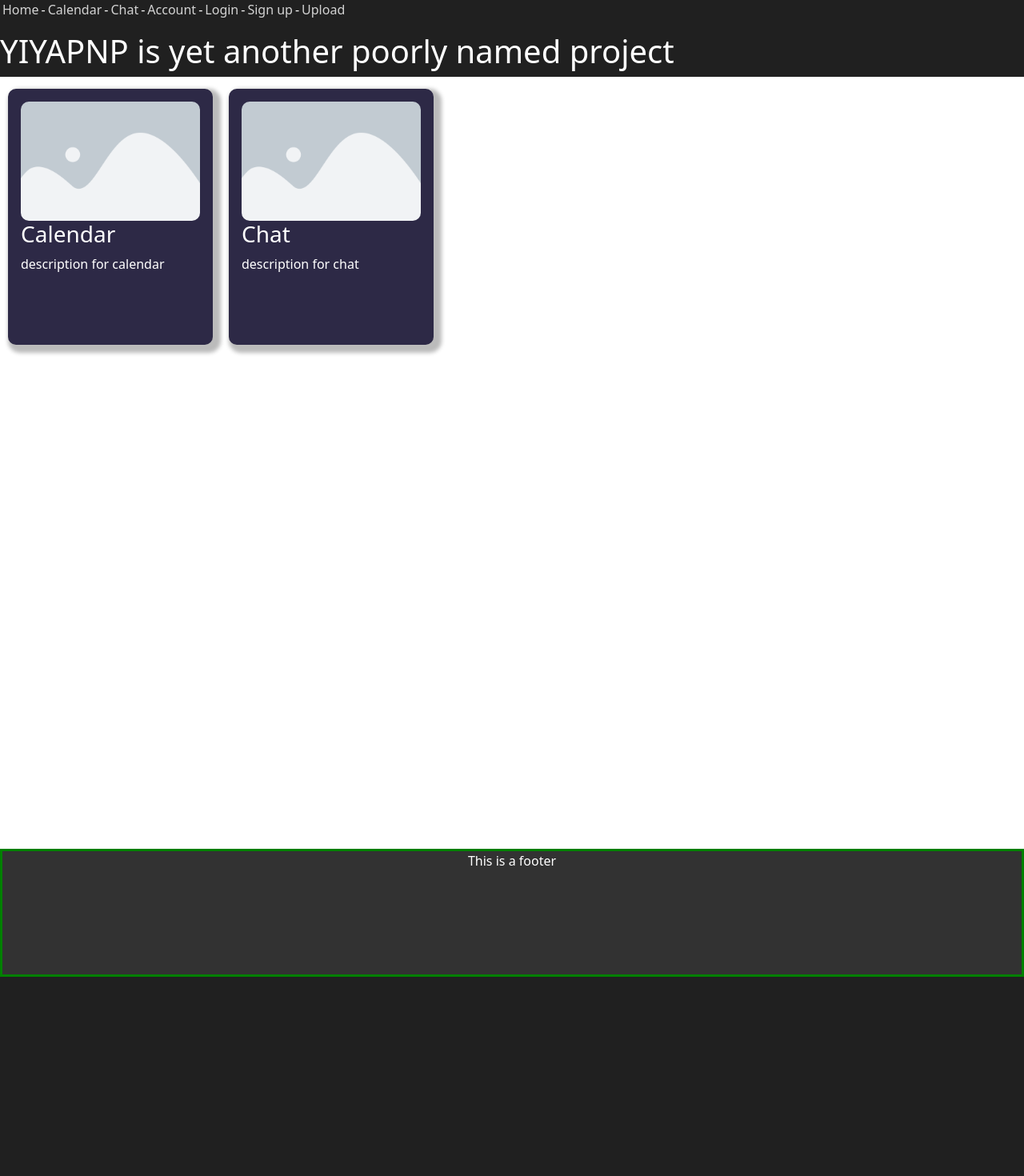
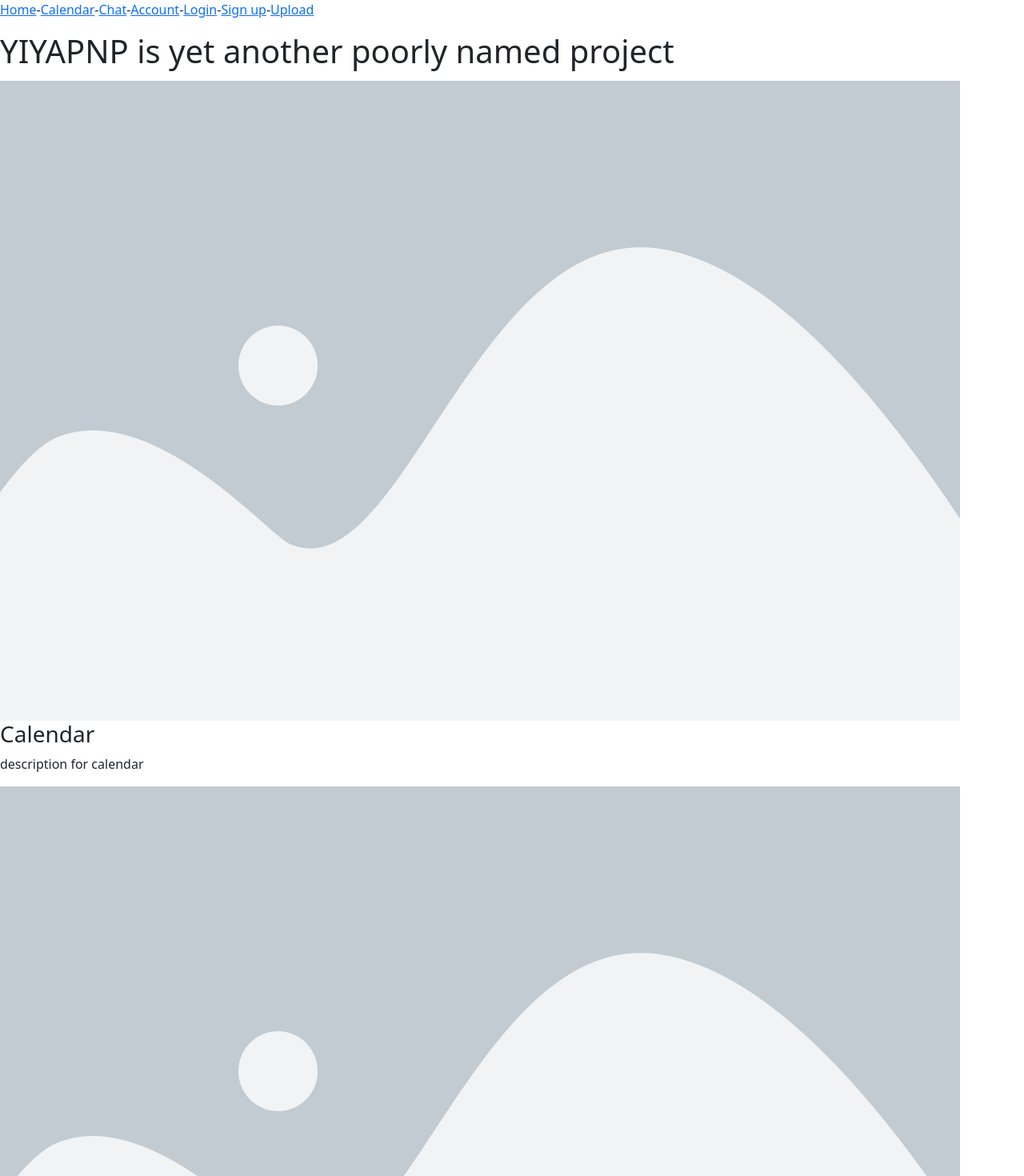
Before and after one commit to brontybuutveld/student, a React (Create React App) app: page /navpage in a window 1280 px wide. Shown: the top 1470 px of the page at 80% size. Before the commit the page ends 1221 px from the top, so only its background shows below. Built offline with nearby package versions, Linux system fonts and the light colour scheme.

Commit message:
Moved some code, added quill

```diff
--- a/package.json
+++ b/package.json
@@ -8,10 +8,12 @@
     "@testing-library/user-event": "^13.5.0",
     "bootstrap": "^5.3.3",
     "firebase": "^10.13.1",
+    "quill": "^2.0.2",
     "react": "^18.3.1",
+    "react-bootstrap": "^2.10.4",
     "react-calendar": "^5.0.0",
-    "react-bootstrap": "^2.10.4",
     "react-dom": "^18.3.1",
+    "react-quilljs": "^2.0.4",
     "react-router-dom": "^6.26.1",
     "react-scripts": "5.0.1",
     "web-vitals": "^2.1.4"
--- a/src/App.css
+++ b/src/App.css
@@ -1,91 +1,27 @@
-li {
-  display: inline-block;
-  margin-left: 3px;
+
+
+/* notes styling */
+.notes-grid {
+  display: grid;
+  grid-template-columns: repeat(auto-fill, minmax(200px, 1fr));
+  gap: 20px;
+  margin-top: 20px;
 }
 
-a:link, a:visited, a:active, a:hover {
-  color: lightgrey;
-  text-decoration: none;
-
+.note-card {
+  background-color: #ffff88;
+  padding: 20px;
+  border-radius: 8px;
+  box-shadow: 0 0 10px rgba(0, 0, 0, 0.1);
 }
 
-footer {
-  background-color: rgb(50, 50, 50);
-  color: white;
+.notes-input, .notes-textarea {
+  display: block;
   width: 100%;
-  height: 10rem;
-  text-align: center;
-  border: 3px solid green;
+  margin-bottom: 10px;
+  padding: 10px;
 }
 
-table, th, td {
-  border: 1px solid white;
+.notes-button {
+  margin-right: 10px;
 }
-
-body {
-  background-color: #202020;
-  color: white;
-  overflow-x: hidden;
-  min-height: 100vh;
-}
-
-.custom-card a {
-  color: black;
-}
-
-.underline-link {
-  text-decoration: underline !important;
-}
-
-.center-container {
-  justify-content: center;
-  align-items: center;
-  display: flex;
-  min-height: 90vh;
-  margin: 0 auto;
-}
-
-.avatar {
-  vertical-align: middle;
-  width: 80px;
-  height: 80px;
-  border-radius: 50%;
-  border-width: 5px;
-  border-color: gray;
-  border-style: outset;
-}
-
-/* style for user home page */
-.navpage-container {
-  background-color: white;
-  display: flexbox;
-  flex-wrap: wrap;
-  flex-direction: row;
-  justify-content: space-between;
-  width: 100%;
-  height: 60rem;
-}
-
-.navpage-item {
-  background-color: rgb(45, 41, 70);
-  color: white;
-  text-decoration: none;
-  padding: 1rem;
-  margin: 10px;
-  width: 16rem;
-  min-height: 20rem;
-  float:left;
-  border-radius: 10px;
-  box-shadow: 5px 5px 5px 5px rgb(187, 187, 187);
-}
-
-.navpage-item:hover {
-  cursor: pointer;
-  background-color: rgb(16, 15, 26);
-}
-
-.navpage-image {
-  width: 100%;
-  height: auto;
-  border-radius: 10px;
-}
--- a/src/App.js
+++ b/src/App.js
@@ -8,6 +8,7 @@ import SignUp from './pages/SignUp';
 import UserProfile from "./pages/UserProfile";
 import UserHome from "./pages/UserHome";
 import Upload from "./pages/Upload";
+import { StickyNote } from "./components/Theme_StickyNote/StickyNote";
 
 function App() {
     return (
@@ -24,8 +25,10 @@ function App() {
                     <Route path="/" element={<Home />} />
                     <Route path="/profile/:userid" element={<UserProfile />} />
                     <Route path="/upload" element={<Upload />} />
-                    {/** for testing */}
                     <Route path="/navpage" element={<UserHome />} />
+
+                     {/** route to sticky notes */}
+                     <Route path="/notes" element={<StickyNote />} />
                 </Routes>
             </BrowserRouter>
         </div>
--- a/src/components/Theme_StickyNote/StickyNote.js
+++ b/src/components/Theme_StickyNote/StickyNote.js
@@ -1,11 +1,43 @@
-import React, { useState } from "react";
+import React, { useState, useEffect } from "react";
+import Header from "../Header";
+import { useQuill } from 'react-quilljs';
 
-function NotesApp() {
+import 'quill/dist/quill.snow.css'; // Add css for snow theme
+
+export function StickyNote() {
   // State to store the notes
   const [notes, setNotes] = useState([]);
   const [title, setTitle] = useState("");
-  const [content, setContent] = useState("");
-  const [editIndex, setEditIndex] = useState(null); // For editing a note
+  const [content, setContent] = useState(""); // where sticky note content is held as html
+  const [editIndex, setEditIndex] = useState(null);
+  const { quill, quillRef } = useQuill();
+
+  useEffect(() => {
+    if (quill) {
+      // If text changes
+      quill.on('text-change', () => {
+        setContent(quill.root.innerHTML); // Capture content as HTML
+      });
+    }
+  }, [quill]);
+
+  // Function to edit a note
+  const handleEdit = (index) => {
+    const noteToEdit = notes[index];
+    setTitle(noteToEdit.title);
+    setContent(noteToEdit.content);
+    setEditIndex(index); // Save the index for updating the note
+
+    if (quill) {
+      quill.clipboard.dangerouslyPasteHTML(noteToEdit.content); // Load content into the editor
+    }
+  };
+
+  // Function to delete a note
+  const handleDelete = (index) => {
+    const updatedNotes = notes.filter((_, i) => i !== index);
+    setNotes(updatedNotes);
+  };
 
   // Function to handle creating or updating a note
   const handleSaveNote = () => {
@@ -19,27 +51,31 @@ function NotesApp() {
       // Creating a new note
       setNotes([...notes, { title, content }]);
     }
+
+    // Clear Create note editor
     setTitle("");
     setContent("");
+    if (quill) quill.setText('');
   };
 
   return (
+    <>
+      <Header />
       <div>
         <h1>Sticky Notes App</h1>
 
         {/* Form to create or edit a note */}
+        <p>{editIndex !== null ? "Update Your Note" : "Create a New Note"}</p>
         <input
+          className="notes-input"
           type="text"
           placeholder="Note Title"
           value={title}
           onChange={(e) => setTitle(e.target.value)}
         />
-      <textarea
-        placeholder="Note Content"
-        value={content}
-        onChange={(e) => setContent(e.target.value)}
-      />
-      <button onClick={handleSaveNote}>
+        <div ref={quillRef} style={{ height: "150px", marginBottom: "20px" }} />
+
+        <button className="btn btn-primary" onClick={handleSaveNote}>
           {editIndex !== null ? "Update Note" : "Create Note"}
         </button>
 
@@ -48,12 +84,23 @@ function NotesApp() {
           {notes.map((note, index) => (
             <div key={index} className="note-card">
               <h3>{note.title}</h3>
-            <p>{note.content}</p>
-            <button onClick={() => handleEdit(index)}>Edit</button>
-            <button onClick={() => handleDelete(index)}>Delete</button>
+              <div dangerouslySetInnerHTML={{ __html: note.content }} />
+              <button
+                className="btn btn-primary notes-button"
+                onClick={() => handleEdit(index)}
+              >
+                Edit
+              </button>
+              <button
+                className="btn btn-primary notes-button"
+                onClick={() => handleDelete(index)}
+              >
+                Delete
+              </button>
             </div>
           ))}
         </div>
       </div>
+    </>
   );
 }
--- a/src/firebase.js
+++ b/src/firebase.js
@@ -7,13 +7,7 @@ import { useState, useEffect } from "react";
 // change later
 
   const firebaseConfig = {
-    apiKey: "AIzaSyDMB1vuWHk0BkeYvoSg6oQI7bJBN8F99bg",
-    authDomain: "student-7c497.firebaseapp.com",
-    databaseURL: "https://student-7c497-default-rtdb.firebaseio.com",
-    projectId: "student-7c497",
-    storageBucket: "student-7c497.appspot.com",
-    messagingSenderId: "392653339134",
-    appId: "1:392653339134:web:ea503019708177bafee8af"
+
   };
 
 
--- a/src/pages/Login.js
+++ b/src/pages/Login.js
@@ -1,4 +1,4 @@
-import Login from "../components/Login";
+
 import "bootstrap/dist/css/bootstrap.min.css";
 import Header from "../components/Header"
 
@@ -6,7 +6,6 @@ export default function App() {
   return (
     <>
       <Header />
-      <Login />
     </>
   );
 }
```
Also changed, not shown: src/components/Theme_StickyNote/EditingNote.js (deleted, +0 -13 lines), src/components/Theme_StickyNote/StickyStyle.css (deleted, +0 -25 lines), 1 other file (tests, documents, lock files or other folders). Lines whose indentation alone changed are shown as unchanged.
